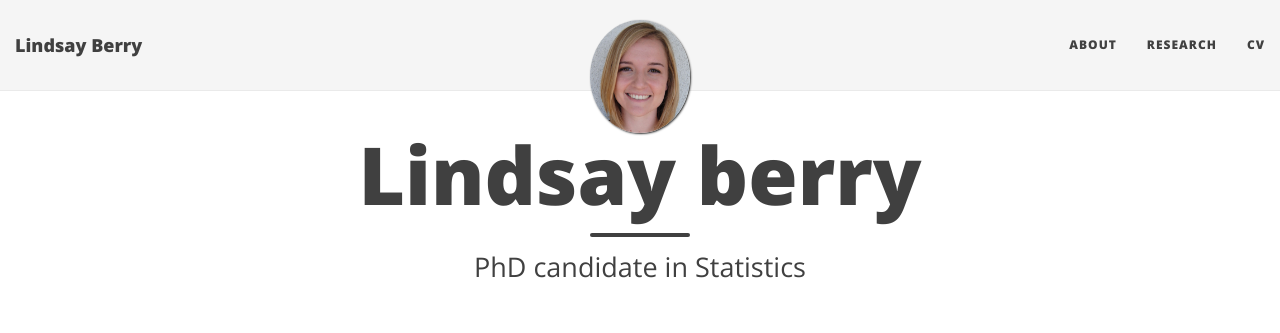
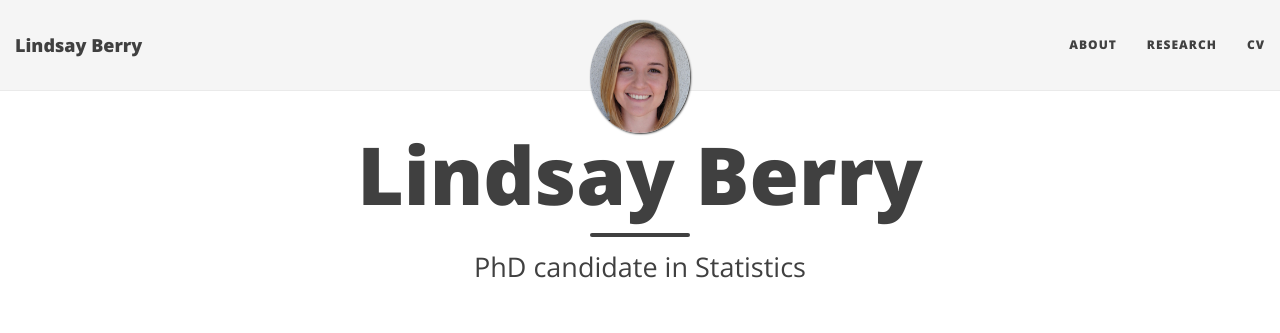
Before and after one commit to lindsayberry/archive-website-template, a Jekyll site: the page built from aboutme.md, in a window 1280 px wide and 900 px high. Shown: the top 333 px of the window. Built offline with Jekyll 4.4.1, drawn with Linux system fonts in a browser that asks for light colours; nearby versions of some CDN libraries; emoji names are drawn with the system emoji font.

```diff
--- a/aboutme.md
+++ b/aboutme.md
@@ -1,6 +1,6 @@
 ---
 layout: page
-title: Lindsay berry
+title: Lindsay Berry
 subtitle: PhD candidate in Statistics
 ---
 
```
Also changed, not shown: other parts of aboutme.md (+0 -1 lines).
